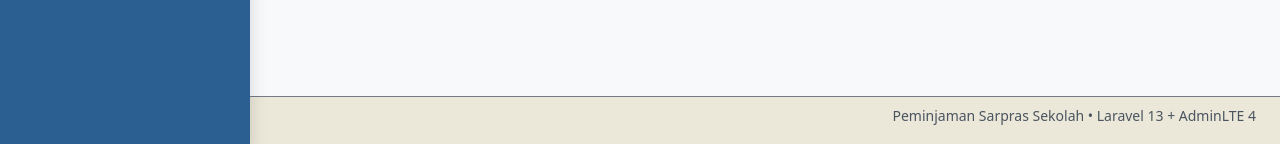
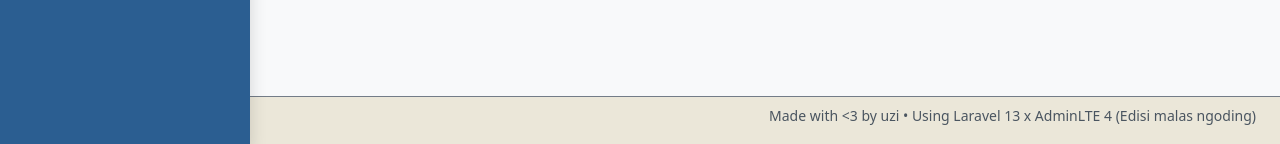
Before and after one commit to FauziAziz/peminjaman-sarpras, a Laravel app: page /dashboard in a window 1280 px wide. Shown: the part 656-800 px from the top of the page. Run offline with Laravel 12, Linux system fonts and the light colour scheme; a user stored in the database is signed in; data comes from the database, SQL or seed files in the repository.

Commit message:
add ignore

```diff
--- a/resources/views/layouts/app.blade.php
+++ b/resources/views/layouts/app.blade.php
@@ -156,7 +156,7 @@
             </div>
         </main>
         <footer class="app-footer text-end px-4 py-2 small text-muted">
-            Peminjaman Sarpras Sekolah &bull; Laravel 13 + AdminLTE 4
+            Made with <3 by uzi &bull; Using Laravel 13 x AdminLTE 4 (Edisi malas ngoding)
         </footer>
     </div>
     <script src="{{ asset('vendor/bootstrap/bootstrap.bundle.min.js') }}"></script>
```
Also changed, not shown: 1 other file.
